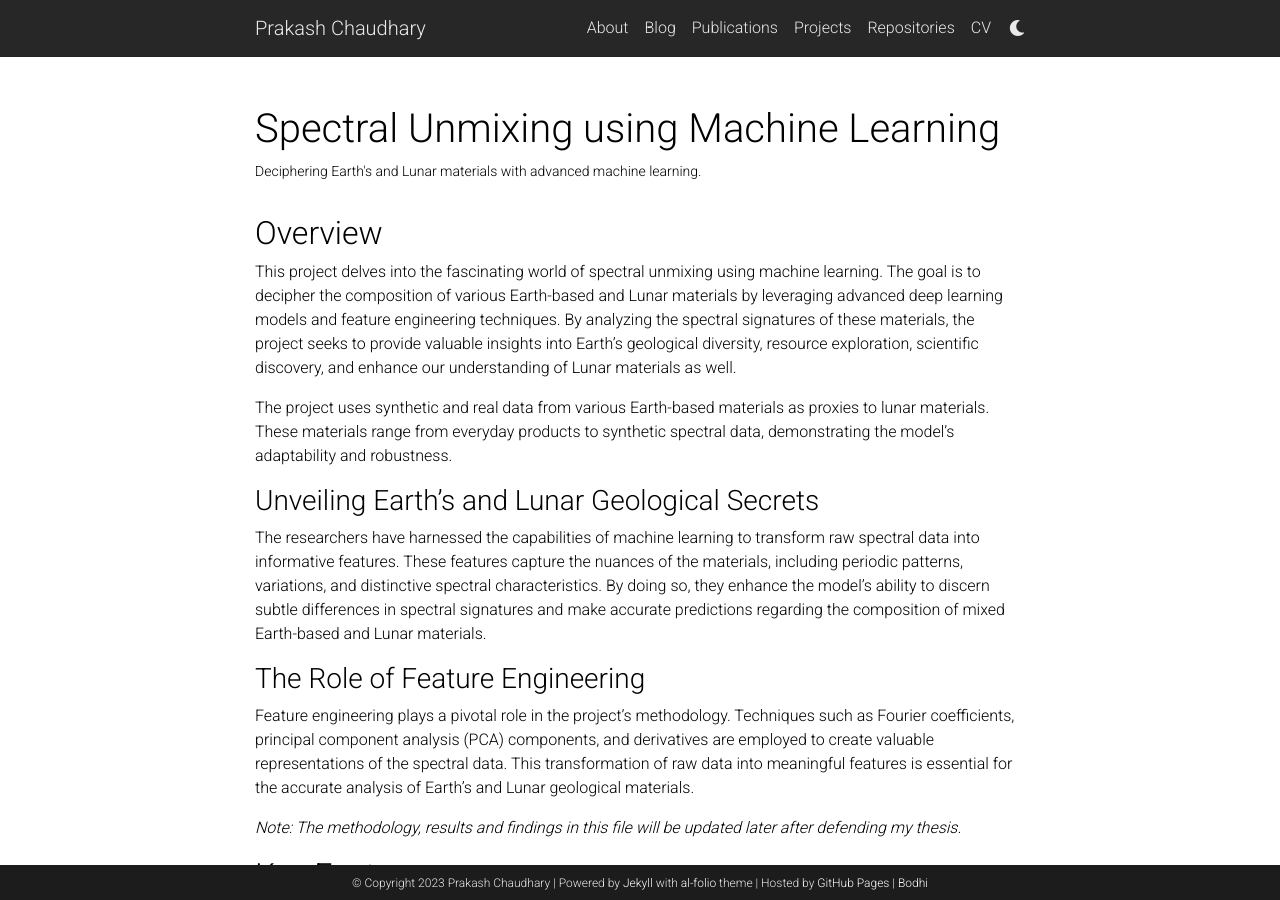
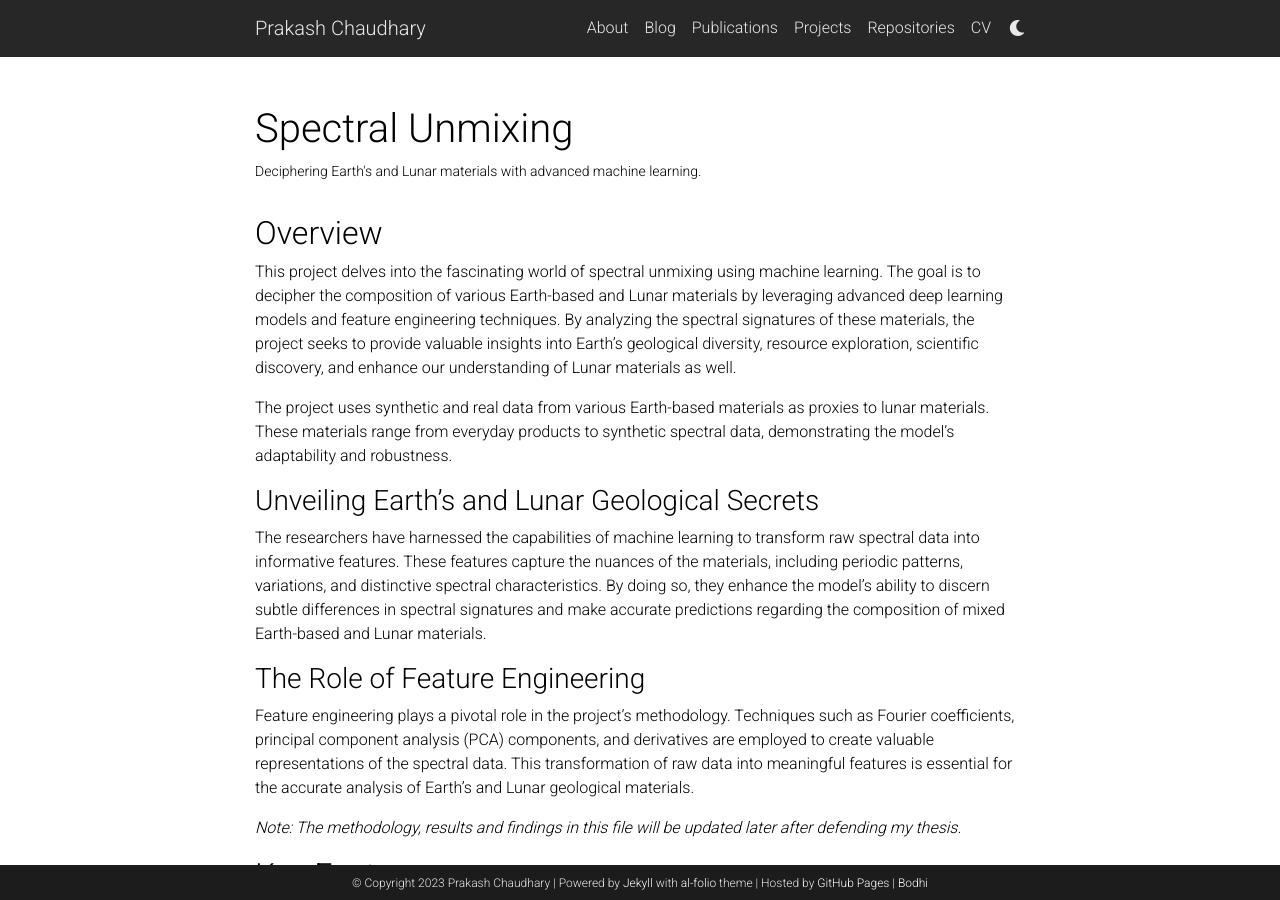
Before and after one commit to connectwithprakash/connectwithprakash.github.io, a Jekyll site: the page built from _projects/spectral_unmixing.md, in a window 1280 px wide and 900 px high. Built offline with Jekyll 4.4.1, drawn with Linux system fonts in a browser that asks for light colours; comment, search, counter and statistics services are not loaded; a style sheet for code colours, icons or effects is not loaded.

Commit message:
[Bug]: Fix the issue with logo file name and title.

```diff
--- a/_projects/spectral_unmixing.md
+++ b/_projects/spectral_unmixing.md
@@ -1,8 +1,8 @@
 ---
 layout: page
-title: Spectral Unmixing using Machine Learning
+title: Spectral Unmixing
 description: Deciphering Earth's and Lunar materials with advanced machine learning.
-img: assets/img/projects/spectral_unmixing/logo.jpg
+img: assets/img/projects/spectral_unmixing/logo.png
 importance: 1
 category: academic
 ---
```
